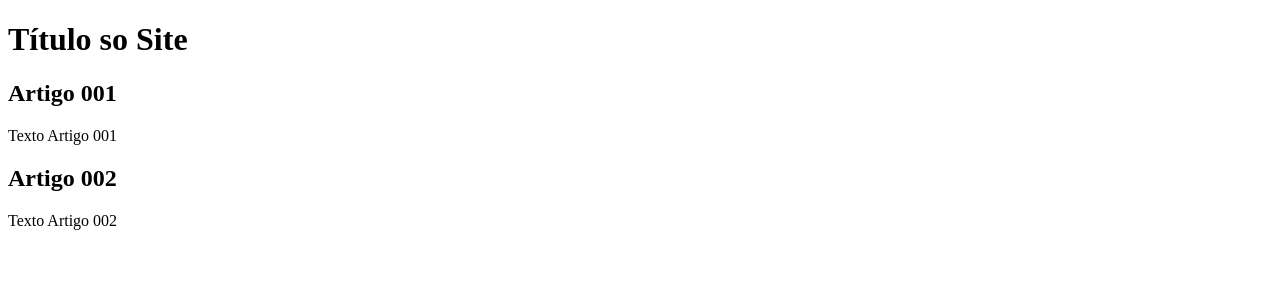
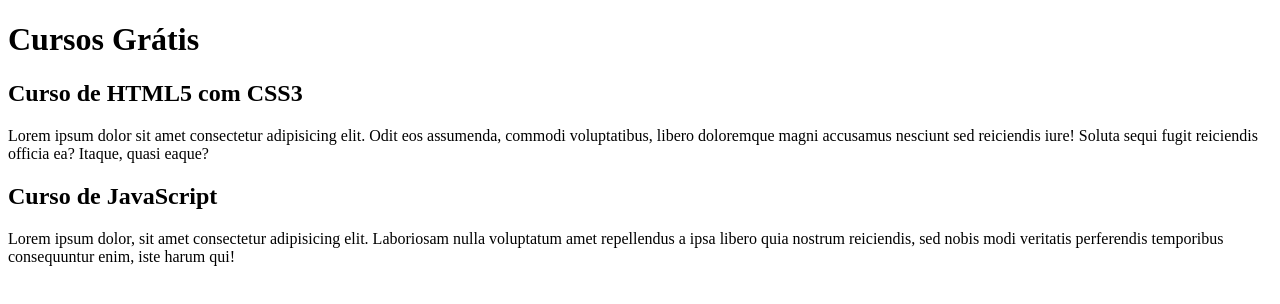
Before and after one commit to mileenalima/projeto-site, a plain HTML site: page index.html in a window 1280 px wide. Drawn offline with Linux system fonts and the light colour scheme.

Commit message:
comecei a escrever o conteúdo

```diff
--- a/index.html
+++ b/index.html
@@ -8,15 +8,15 @@
 <body>
     <main>
         <header>
-            <h1>Título so Site</h1>
+            <h1>Cursos Grátis</h1>
         </header>
         <article>
-            <h2>Artigo 001</h2>
-            <p>Texto Artigo 001</p>
+            <h2>Curso de HTML5 com CSS3</h2>
+            <p>Lorem ipsum dolor sit amet consectetur adipisicing elit. Odit eos assumenda, commodi voluptatibus, libero doloremque magni accusamus nesciunt sed reiciendis iure! Soluta sequi fugit reiciendis officia ea? Itaque, quasi eaque?</p>
         </article>
         <article>
-            <h2>Artigo 002</h2>
-            <p>Texto Artigo 002</p>
+            <h2>Curso de JavaScript</h2>
+            <p>Lorem ipsum dolor, sit amet consectetur adipisicing elit. Laboriosam nulla voluptatum amet repellendus a ipsa libero quia nostrum reiciendis, sed nobis modi veritatis perferendis temporibus consequuntur enim, iste harum qui!</p>
         </article>
     </main>
 </body>
```
